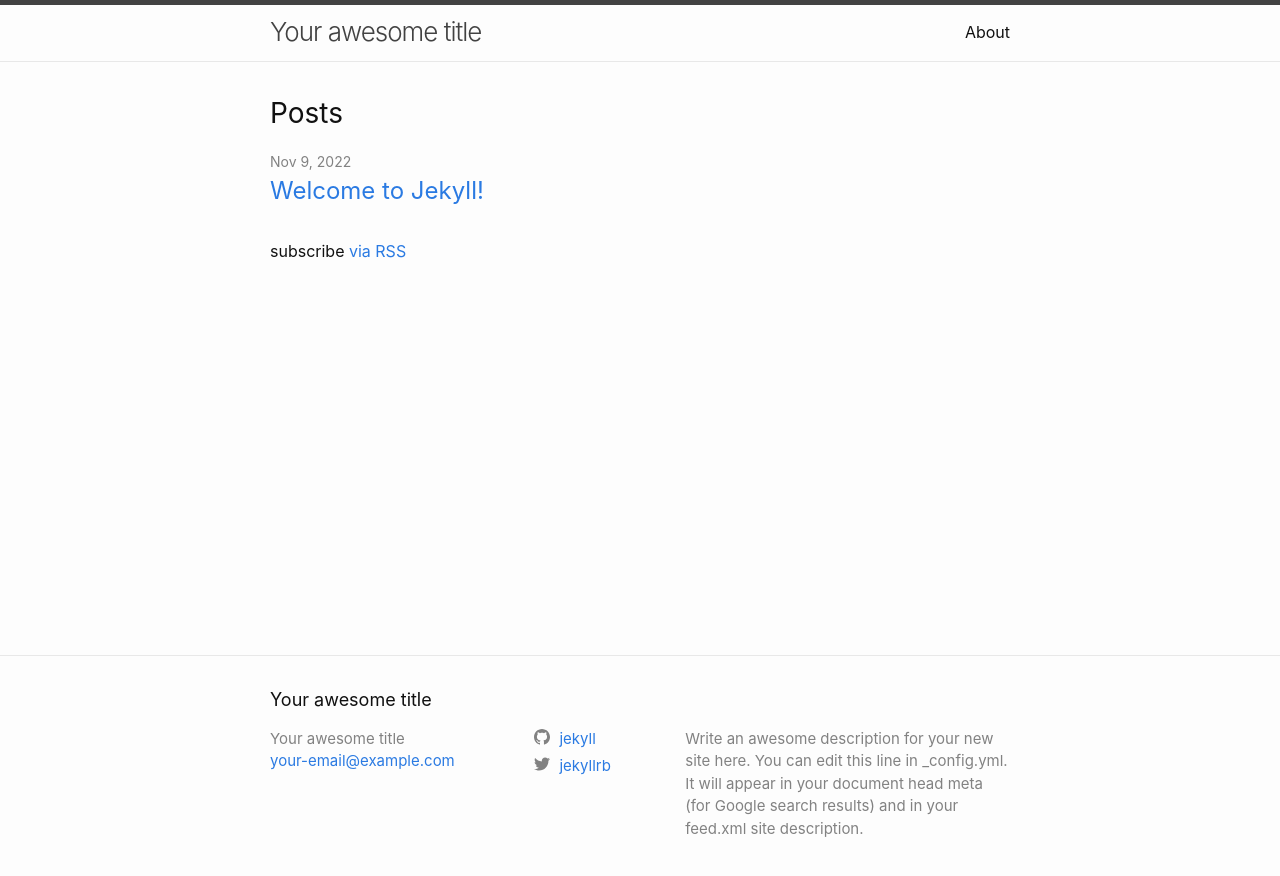
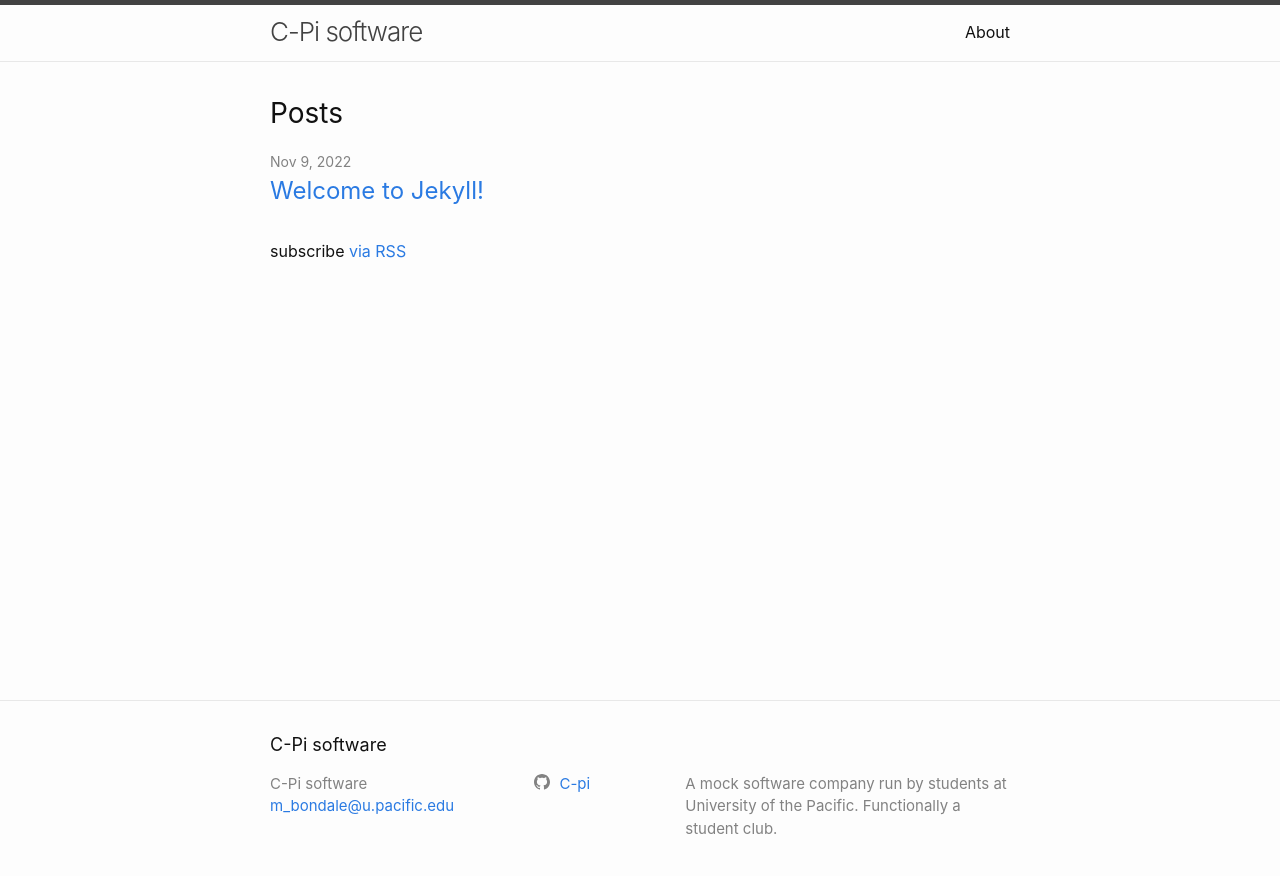
Before and after one commit to C-pi/C-pi.github.io, a Jekyll site: the page built from index.markdown, in a window 1280 px wide. Shown: the top 876 px of the page. Built offline with Jekyll 4.4.1, drawn with Linux system fonts in a browser that asks for light colours.

Commit message:
configed

```diff
--- a/_config.yml
+++ b/_config.yml
@@ -18,16 +18,15 @@
 # You can create any custom variable you would like, and they will be accessible
 # in the templates via {{ site.myvariable }}.
 
-title: Your awesome title
-email: your-email@example.com
+title: C-Pi software
+email: m_bondale@u.pacific.edu
 description: >- # this means to ignore newlines until "baseurl:"
-  Write an awesome description for your new site here. You can edit this
-  line in _config.yml. It will appear in your document head meta (for
-  Google search results) and in your feed.xml site description.
+  A mock software company run by students at University of the Pacific.
+  Functionally a student club.
+
 baseurl: "" # the subpath of your site, e.g. /blog
 url: "" # the base hostname & protocol for your site, e.g. http://example.com
-twitter_username: jekyllrb
-github_username:  jekyll
+github_username:  C-pi
 
 # Build settings
 theme: minima
```
